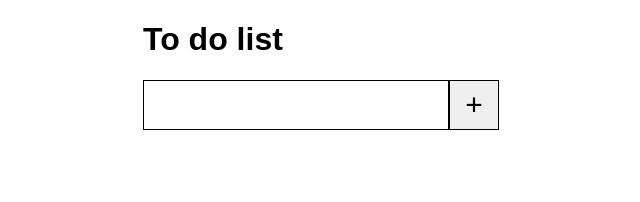
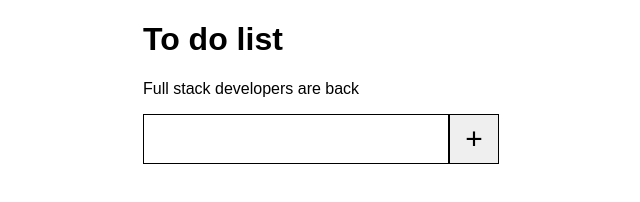
Before and after one commit to sakkewairah/Project1, a plain HTML site: page index.html in a window 1280 px wide. Shown: the whole page, without its empty margins (337-977 px from the left). Drawn offline with Linux system fonts and the light colour scheme.

Commit message:
Update index.html

```diff
--- a/index.html
+++ b/index.html
@@ -1,6 +1,7 @@
 <!DOCTYPE html>
 <html lang="en">
 <head>
+
     <meta charset="UTF-8">
     <meta http-equiv="X-UA-Compatible" content="IE=edge">
     <meta name="viewport" content="width=device-width, initial-scale=1.0">
@@ -9,6 +10,7 @@
 </head>
 <body>
     <h1> To do list</h1>
+    <p> Full stack developers are back </p>
     <div class= "container">
         <input id="inputfield" type= "text"><button id="addToDo">+</button>
         <div class="to-dos" id ="todocontainer">
```
